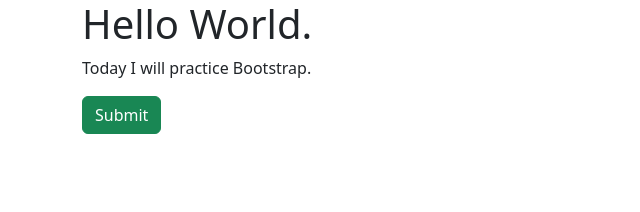
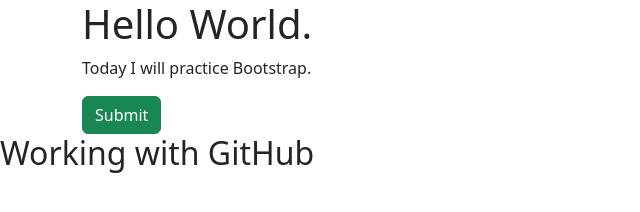
Before and after one commit to Eleyas21/27-02-23, a plain HTML site: page index.html in a window 1280 px wide. Shown: the whole page, without its empty margins (0-640 px from the left). Drawn offline with nearby package versions, Linux system fonts and the light colour scheme.

Commit message:
practicing git

```diff
--- a/index.html
+++ b/index.html
@@ -13,7 +13,9 @@
         <p>Today I will practice Bootstrap.</p>
         <button type="button" class="btn btn-success">Submit</button>
     </div>
-
+    <div>
+        <h2>Working with GitHub</h2>
+    </div>
 
 
 
```
